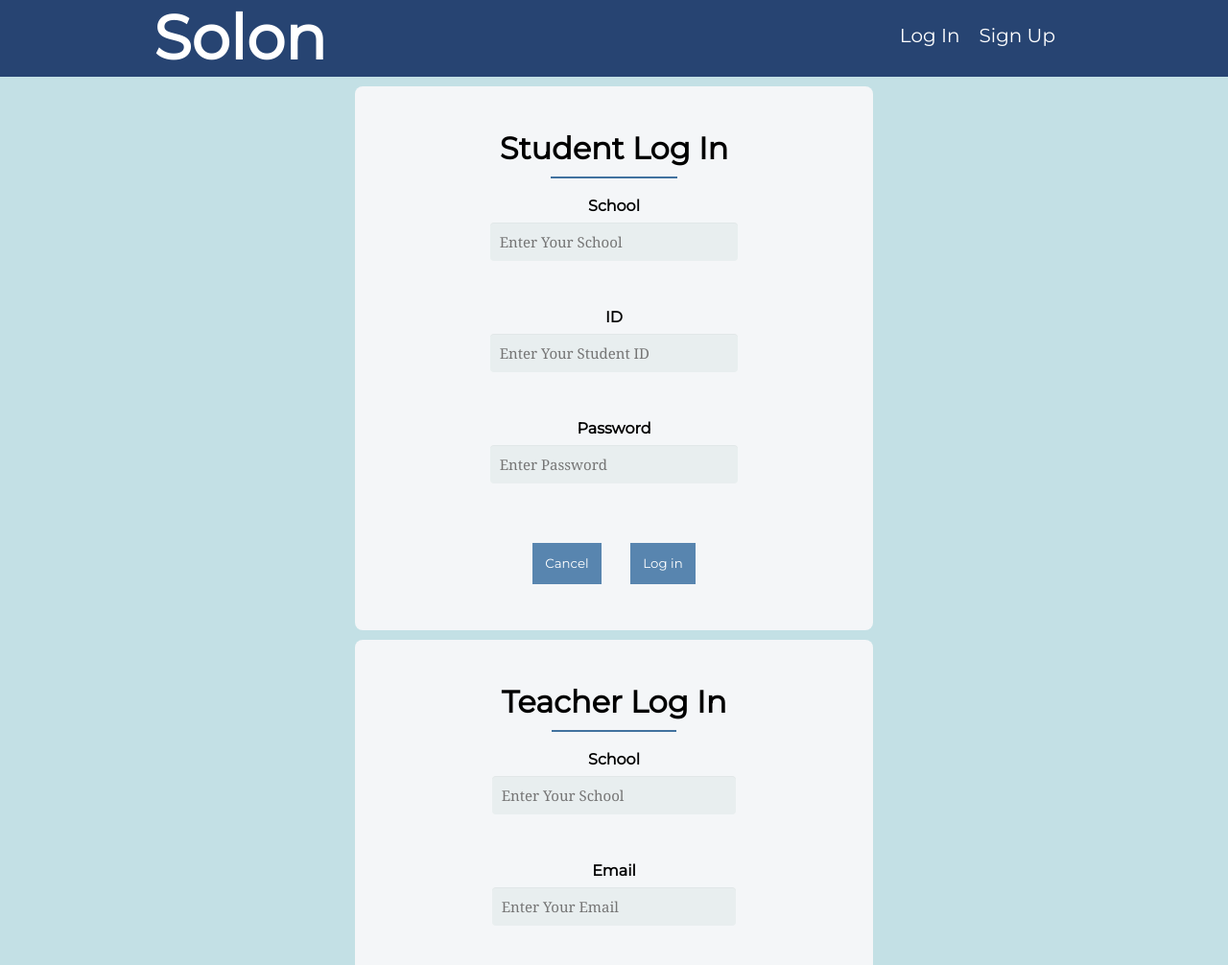
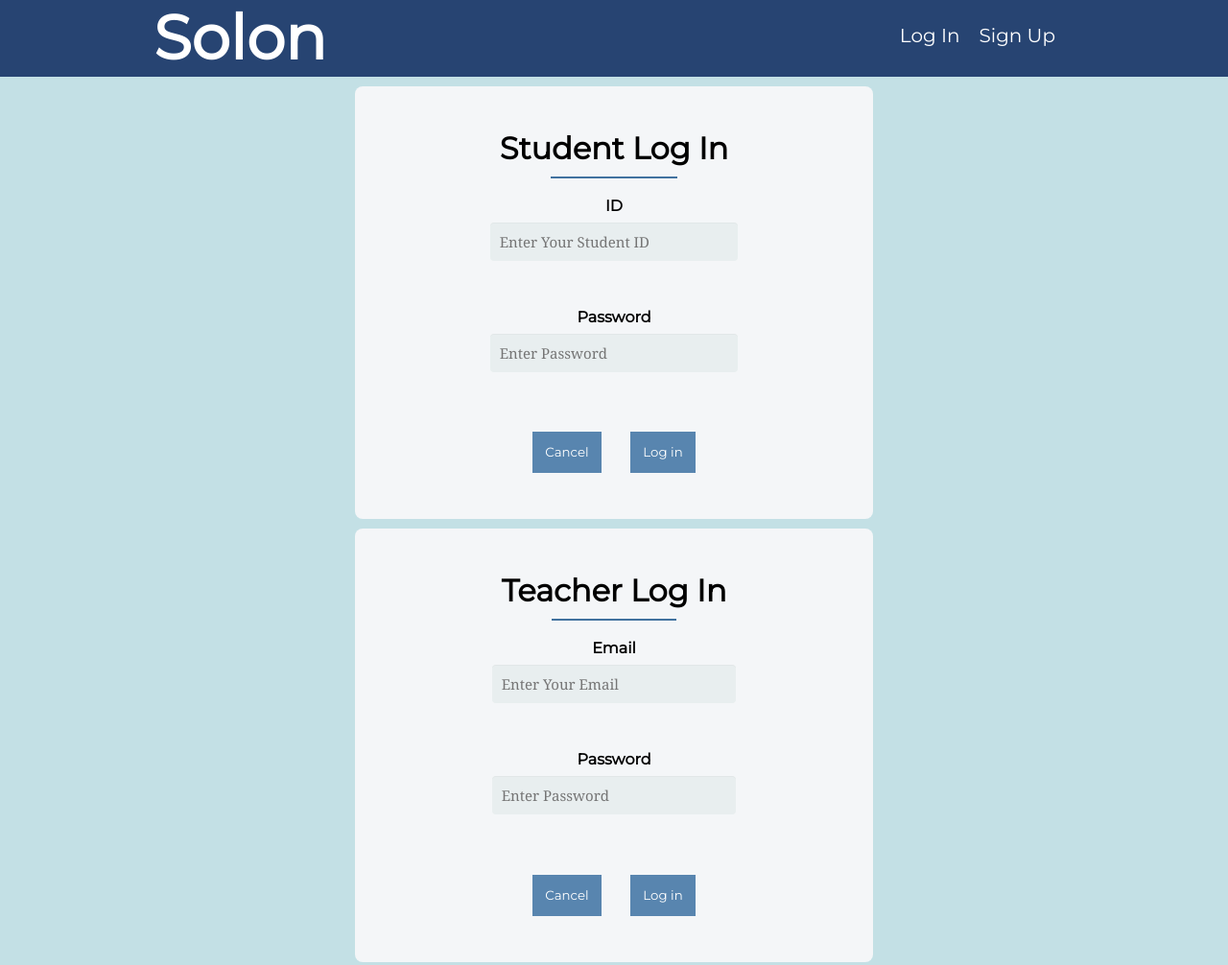
Before and after one commit to SolonEDU/solon-blockchain-0, a plain HTML site: page login.html in a window 1280 px wide. Shown: the top 1006 px of the page at 96% size. Drawn offline with Linux system fonts and the light colour scheme.

Commit message:
removed needing to enter school

```diff
--- a/login.html
+++ b/login.html
@@ -31,9 +31,6 @@
                 <h1 class="title">Student Log In</h1>
                 <hr>
                 <br>
-                <label for="school"><b>School</b></label>
-                <input type="text" placeholder="Enter Your School" name="school" required><br />
-                <br>
                 <label for="ID"><b>ID</b></label>
                 <input type="text" placeholder="Enter Your Student ID" name="ID" required><br />
                 <br>
@@ -52,9 +49,6 @@
                 <h1 class="title">Teacher Log In</h1>
                 <hr>
                 <br>
-                <label for="school"><b>School</b></label>
-                <input type="text" placeholder="Enter Your School" name="school" required><br />
-                <br>
                 <label for="email"><b>Email</b></label>
                 <input type="text" placeholder="Enter Your Email" name="email" required><br />
                 <br>
```
